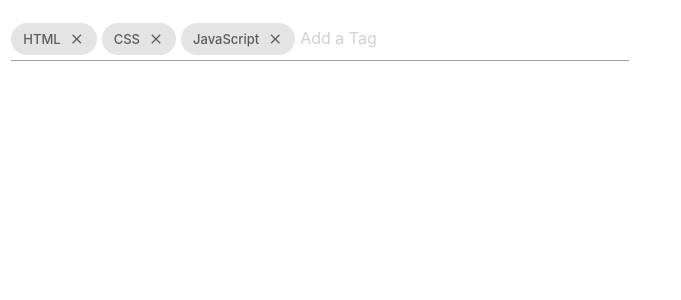
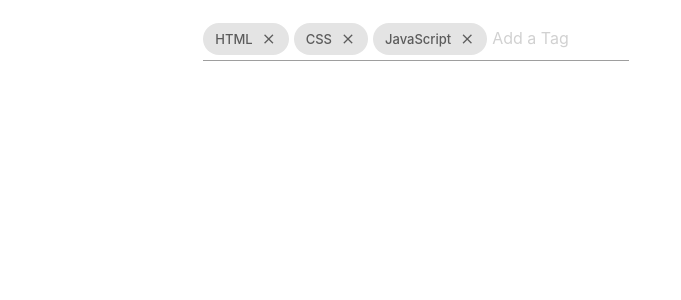
Before and after one commit to behindthemac/try-vue-materialize, a Vue app: page / in a window 1280 px wide. Shown: the top 300 px of the page, without its empty margins (0-681 px from the left). Built offline with nearby package versions, Linux system fonts and the light colour scheme.

Commit message:
fix attribute name

```diff
--- a/src/App.vue
+++ b/src/App.vue
@@ -27,7 +27,7 @@ export default {
 </script>
 
 <template>
-  <div id="container">
+  <div class="container">
     <div class="row">
       <div class="col s6">
         <div id="programming-languages" class="chips input-field">
```
